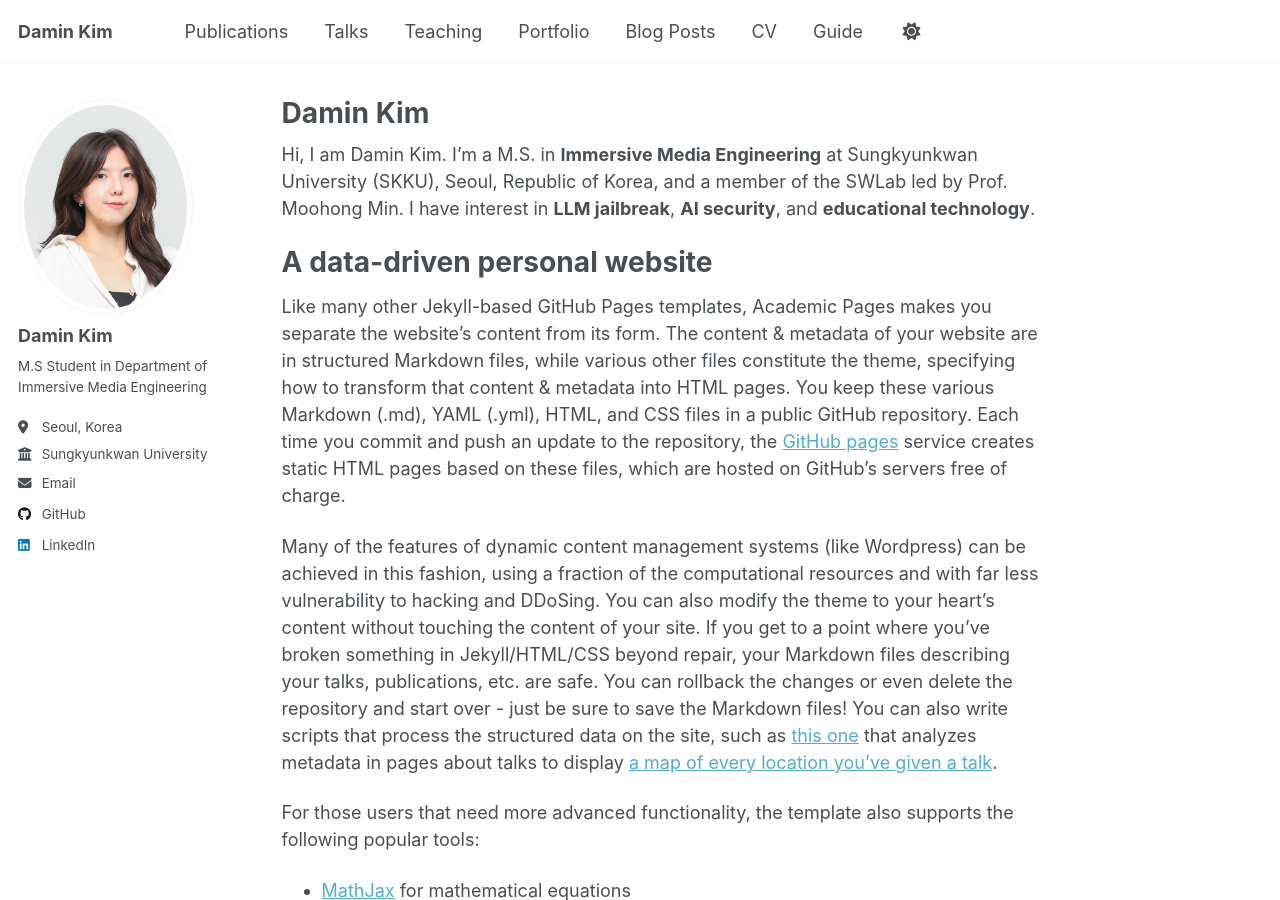
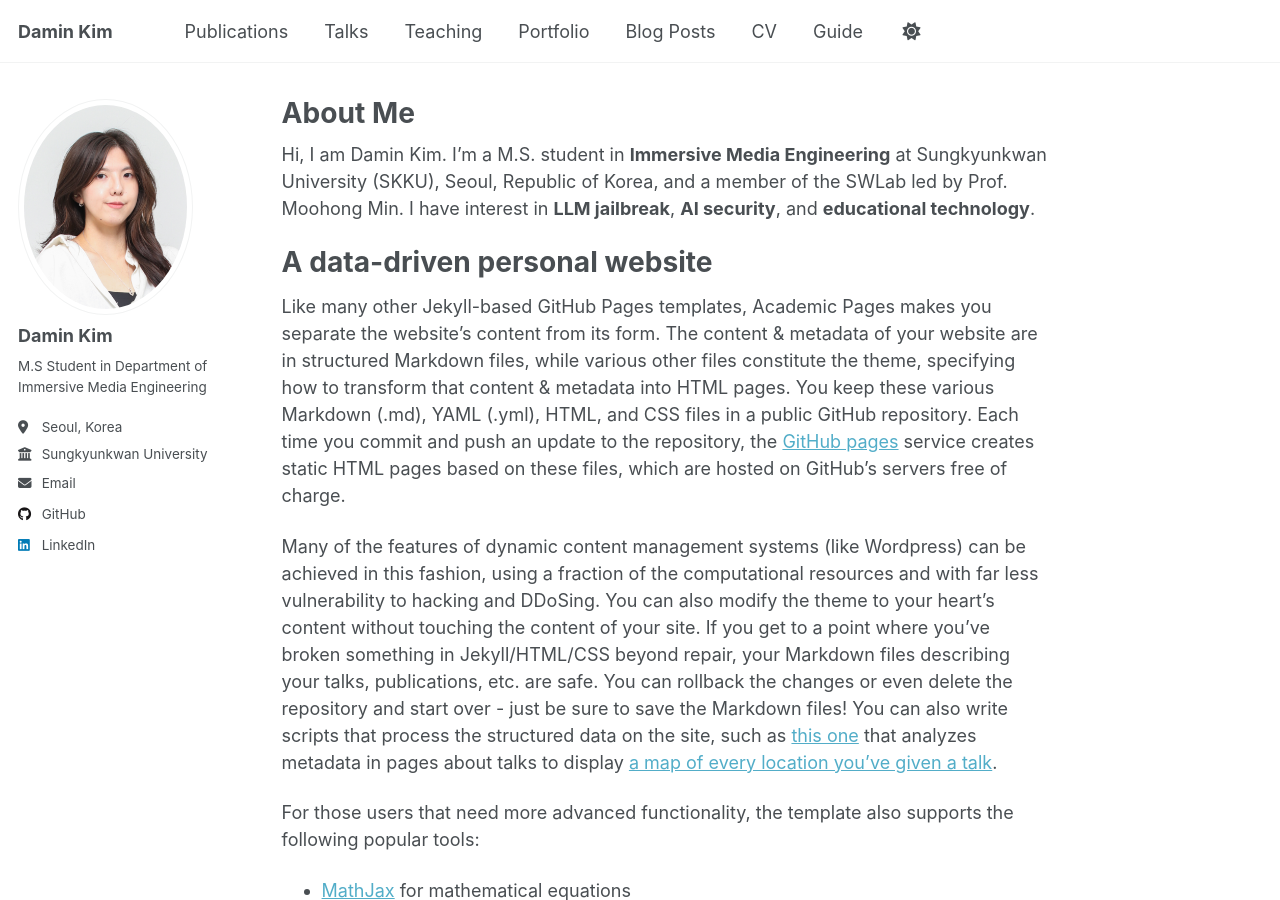
Before and after one commit to damin0129/damin0129.github.io, a Jekyll site: the page built from _pages/about.md, in a window 1280 px wide and 900 px high. Built offline with Jekyll 4.4.1, drawn with Linux system fonts in a browser that asks for light colours; a script that is not in the unit is left out.

Commit message:
change about

```diff
--- a/_pages/about.md
+++ b/_pages/about.md
@@ -1,13 +1,13 @@
 ---
 permalink: /
-title: "Damin Kim"
+title: "About Me"
 author_profile: true
 redirect_from:
   - /about/
   - /about.html
 ---
 Hi, I am Damin Kim.
-I'm a M.S. in **Immersive Media Engineering** at Sungkyunkwan University (SKKU), Seoul, Republic of Korea, and a member of the SWLab led by Prof. Moohong Min.
+I'm a M.S. student in **Immersive Media Engineering** at Sungkyunkwan University (SKKU), Seoul, Republic of Korea, and a member of the SWLab led by Prof. Moohong Min.
 I have interest in **LLM jailbreak**, **AI security**, and **educational technology**.
 
 <!-- This is the front page of a website that is powered by the [Academic Pages template](https://github.com/academicpages/academicpages.github.io) and hosted on GitHub pages. [GitHub pages](https://pages.github.com) is a free service in which websites are built and hosted from code and data stored in a GitHub repository, automatically updating when a new commit is made to the repository. This template was forked from the [Minimal Mistakes Jekyll Theme](https://mmistakes.github.io/minimal-mistakes/) created by Michael Rose, and then extended to support the kinds of content that academics have: publications, talks, teaching, a portfolio, blog posts, and a dynamically-generated CV. Incidentally, these same features make it a great template for anyone that needs to show off a professional template!
```
